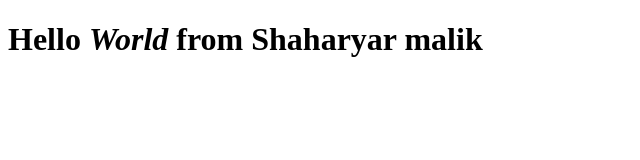
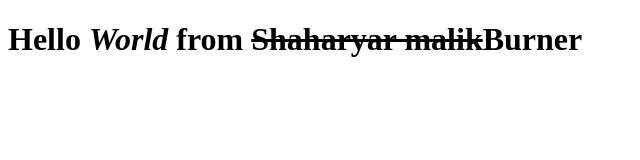
Before and after one commit to SHAHARYAR1255/Project001, a plain HTML site: page index.html in a window 1280 px wide. Shown: the whole page, without its empty margins (0-640 px from the left). Drawn offline with Linux system fonts and the light colour scheme.

Commit message:
third one

```diff
--- a/index.html
+++ b/index.html
@@ -4,6 +4,6 @@
 	<title>malik</title>
 </head>
 <body>
-	<h1>Hello <i>World </i> from <b> Shaharyar malik</b></h1>
+	<h1>Hello <i>World </i> from <s><b> Shaharyar malik</s>Burner</b></h1>
 </body>
 </html>
```
